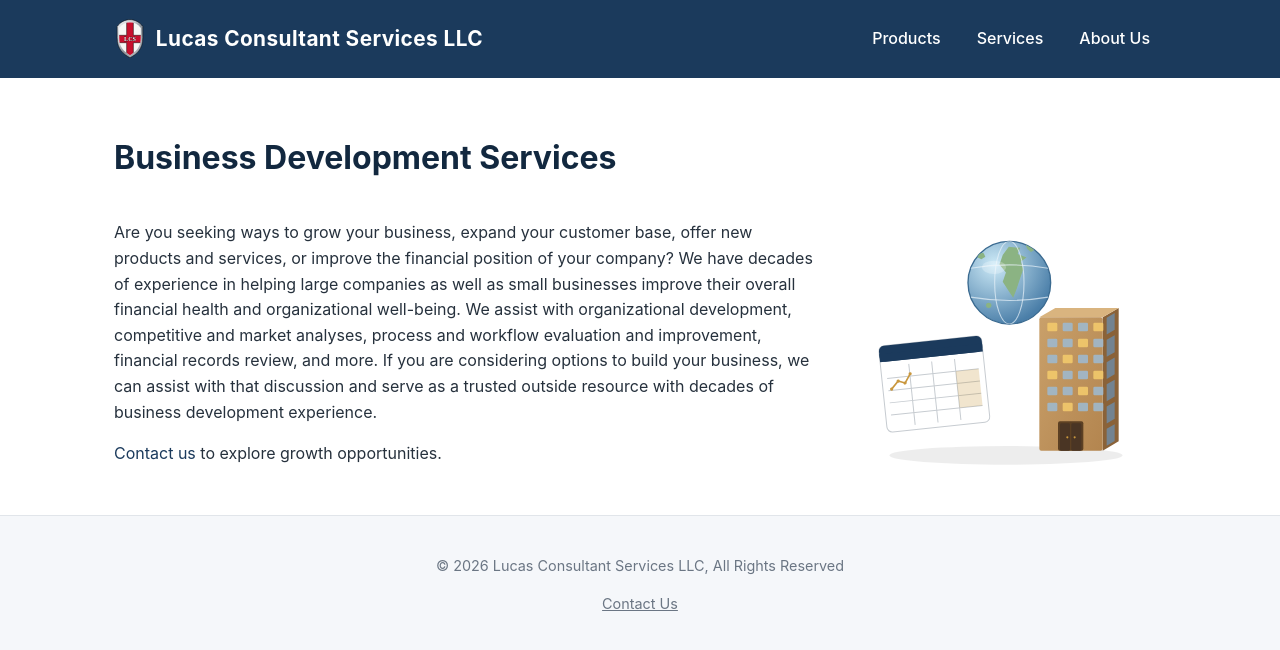
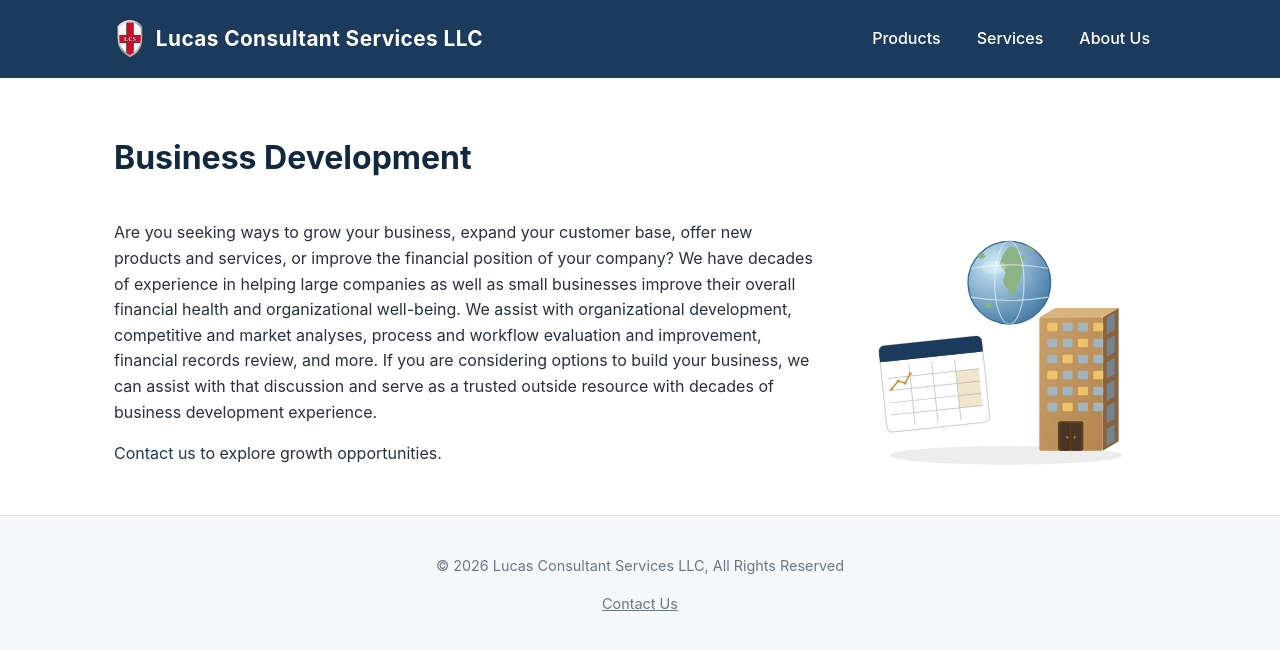
Before and after one commit to DrColorado/lucas-consulting-site, a Jekyll site: the page built from lucas-consulting-site/services/business-development.md, in a window 1280 px wide. Shown: the top 650 px of the page. Built offline with Jekyll 4.4.1, drawn with Linux system fonts in a browser that asks for light colours.

Commit message:
business development drop services

```diff
--- a/lucas-consulting-site/_data/nav.yml
+++ b/lucas-consulting-site/_data/nav.yml
@@ -15,7 +15,7 @@
       url: /services/project-management/
     - title: Strategic Planning
       url: /services/strategic-management/
-    - title: Business Development Services
+    - title: Business Development
       url: /services/business-development/
     - title: Systems Design and Development
       url: /services/systems-design-development/
--- a/lucas-consulting-site/services/business-development.md
+++ b/lucas-consulting-site/services/business-development.md
@@ -1,10 +1,10 @@
 ---
 layout: default
-title: Business Development Services
+title: Business Development
 permalink: /services/business-development/
 ---
 
-# Business Development Services
+# Business Development
 
 <div class="service-layout">
 <div class="service-text" markdown="1">
```
Also changed, not shown: lucas-consulting-site/services/index.md (+1 -1 lines).
